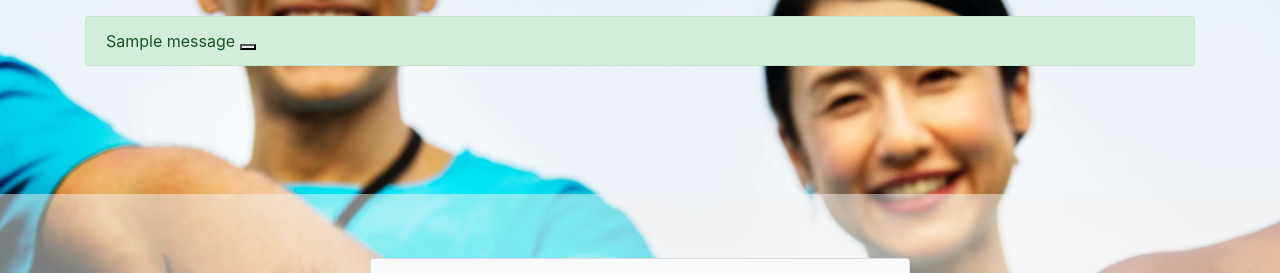
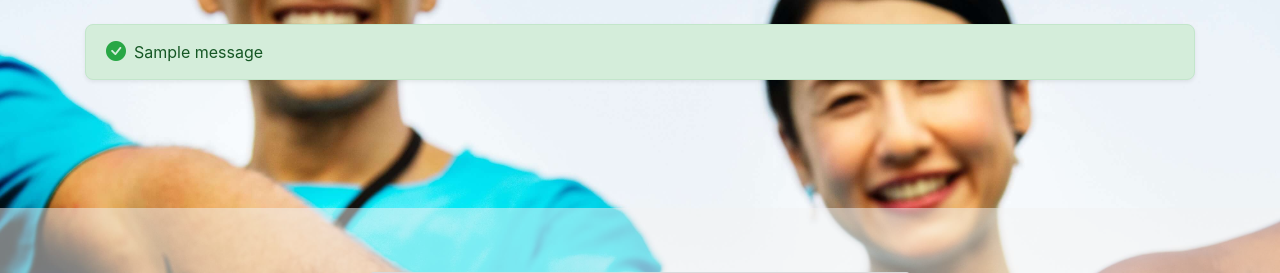
Before and after one commit to harizonelopez/Organ-Donation-App, a Django app: page /donors/register/ in a window 1280 px wide. Shown: the part 47-320 px from the top of the page. Run offline with Django 3.2, Linux system fonts and the light colour scheme; tables that the repository leaves empty hold one stand-in row (values such as "Sample post"); one stand-in notice (Sample message) is shown; some libraries are stand-ins or nearby versions; some web fonts are replaced.

Commit message:
refactor: update Bootstrap and Bootstrap Icons links, enhance alert messaging with icons and auto-dismiss functionality

```diff
--- a/templates/donor-registration.html
+++ b/templates/donor-registration.html
@@ -6,6 +6,13 @@
     <meta name="viewport" content="width=device-width, initial-scale=1, shrink-to-fit=no">
 
     <!-- Bootstrap , Font Awesome & Custom CSS links -->
+    <link
+        href="https://cdn.jsdelivr.net/npm/bootstrap@5.3.2/dist/css/bootstrap.min.css"
+        rel="stylesheet">
+    <!-- Booststrap Icons link -->
+    <link
+        href="https://cdn.jsdelivr.net/npm/bootstrap-icons@1.10.5/font/bootstrap-icons.css"
+        rel="stylesheet">
     <link
         rel="stylesheet"
         href="https://maxcdn.bootstrapcdn.com/bootstrap/4.0.0/css/bootstrap.min.css"
@@ -32,12 +39,23 @@
             <p id="company_name" class="push_this_left"><a href="hospital-main-page.html"> Donor's Registration</a></p>
         </div>
     </header>
+    <!-- Show messages -->
     {% if messages %}
-      <div class="container mt-3">
+      <div class="container mt-4">
         {% for message in messages %}
-          <div class="alert alert-{{ message.tags }} alert-dismissible fade show" role="alert">
-            {{ message }}
-            <button type="button" class="btn-close" data-bs-dismiss="alert" aria-label="Close"></button>
+          <div class="alert alert-{{ message.tags }} alert-dismissible fade show auto-dismiss-alert shadow-sm rounded-3" role="alert">
+            <div class="d-flex align-items-center">
+              {% if message.tags == 'success' %}
+                <i class="bi bi-check-circle-fill text-success me-2 fs-5"></i>
+              {% elif message.tags == 'error' %}
+                <i class="bi bi-x-circle-fill text-danger me-2 fs-5"></i>
+              {% elif message.tags == 'warning' %}
+                <i class="bi bi-exclamation-triangle-fill text-warning me-2 fs-5"></i>
+              {% elif message.tags == 'info' %}
+                <i class="bi bi-info-circle-fill text-primary me-2 fs-5"></i>
+              {% endif %}
+              <span>{{ message }}</span>
+            </div>
           </div>
         {% endfor %}
       </div>
@@ -55,27 +73,6 @@
                     <h4 align="Center" class="card-title mt-2"> <b>Donor Dashboard</b><br>
                         <i>Register for a new account</i></h4>
                 </header>
-                <!-- Show messages -->
-                {% if messages %}
-                  <div class="container mt-4">
-                    {% for message in messages %}
-                      <div class="alert alert-{{ message.tags }} alert-dismissible fade show auto-dismiss-alert shadow-sm rounded-3" role="alert">
-                        <div class="d-flex align-items-center">
-                          {% if message.tags == 'success' %}
-                            <i class="bi bi-check-circle-fill text-success me-2 fs-5"></i>
-                          {% elif message.tags == 'error' %}
-                            <i class="bi bi-x-circle-fill text-danger me-2 fs-5"></i>
-                          {% elif message.tags == 'warning' %}
-                            <i class="bi bi-exclamation-triangle-fill text-warning me-2 fs-5"></i>
-                          {% elif message.tags == 'info' %}
-                            <i class="bi bi-info-circle-fill text-primary me-2 fs-5"></i>
-                          {% endif %}
-                          <span>{{ message }}</span>
-                        </div>
-                      </div>
-                    {% endfor %}
-                  </div>
-                {% endif %}
 
                 <div class="card-content">
                   <div class="form-group">
```
Also changed, not shown: templates/donor-login.html (+5 -4 lines).
